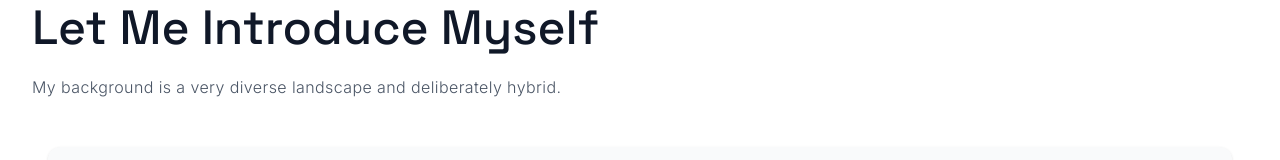
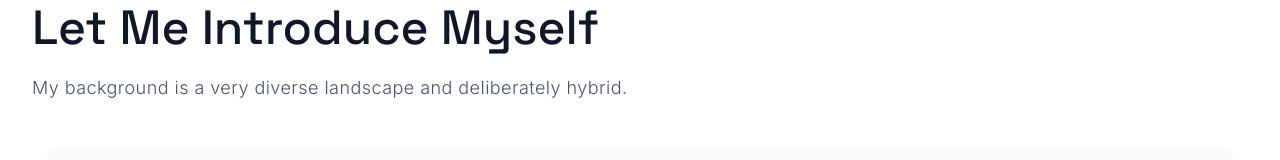
Before and after one commit to brazenest/agcom-website, a Next.js app: page /about in a window 1280 px wide. Shown: the part 615-775 px from the top of the page. Built offline with nearby package versions, Linux system fonts and the light colour scheme; no server answers.

Commit message:
Modify section heading typography

```diff
--- a/components/newton/layout/SectionHeading.tsx
+++ b/components/newton/layout/SectionHeading.tsx
@@ -7,7 +7,7 @@ export const SectionHeading = ({ title, subtitle, thumbnail }: SectionHeadingPro
 			<div className="section-heading-textarea md:col-span-3">
 				<h2 className="section-heading-title mb-3.75 lg:max-w-4xl text-4xl lg:text-5xl font-heading font-medium leading-10.25 lg:leading-13.75">{title}</h2>
 				{subtitle && (
-					<p className="section-heading-subtitle max-w-2xl lg:max-w-3xl py-1.25 font-light text-gray-600 dark:text-gray-400 tracking-wide leading-6.25">{subtitle}</p>
+					<p className="section-heading-subtitle max-w-2xl lg:max-w-3xl py-1.25 font-light xl:text-lg text-gray-600 dark:text-gray-400 tracking-wide leading-6.25 xl:leading-6.5">{subtitle}</p>
 				)}
 			</div>
 			{thumbnail && (
```
